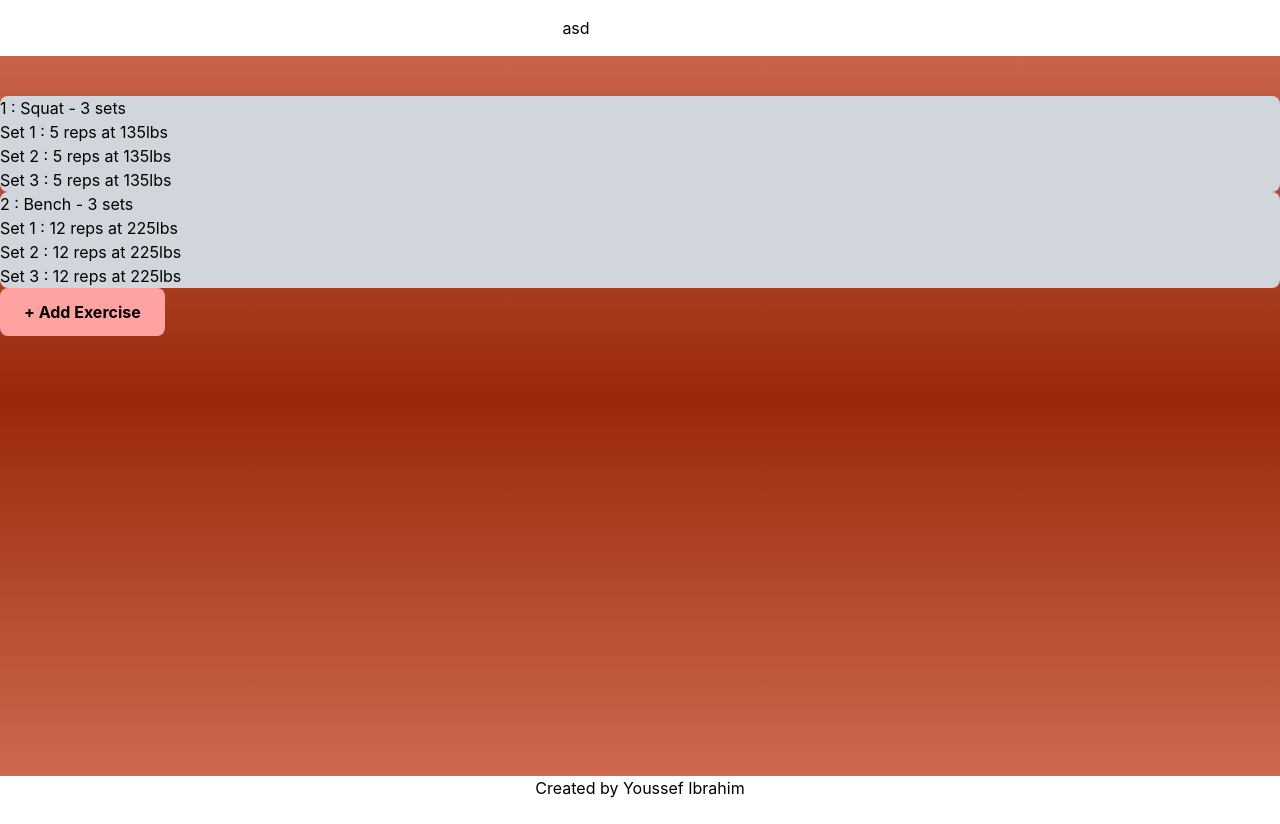
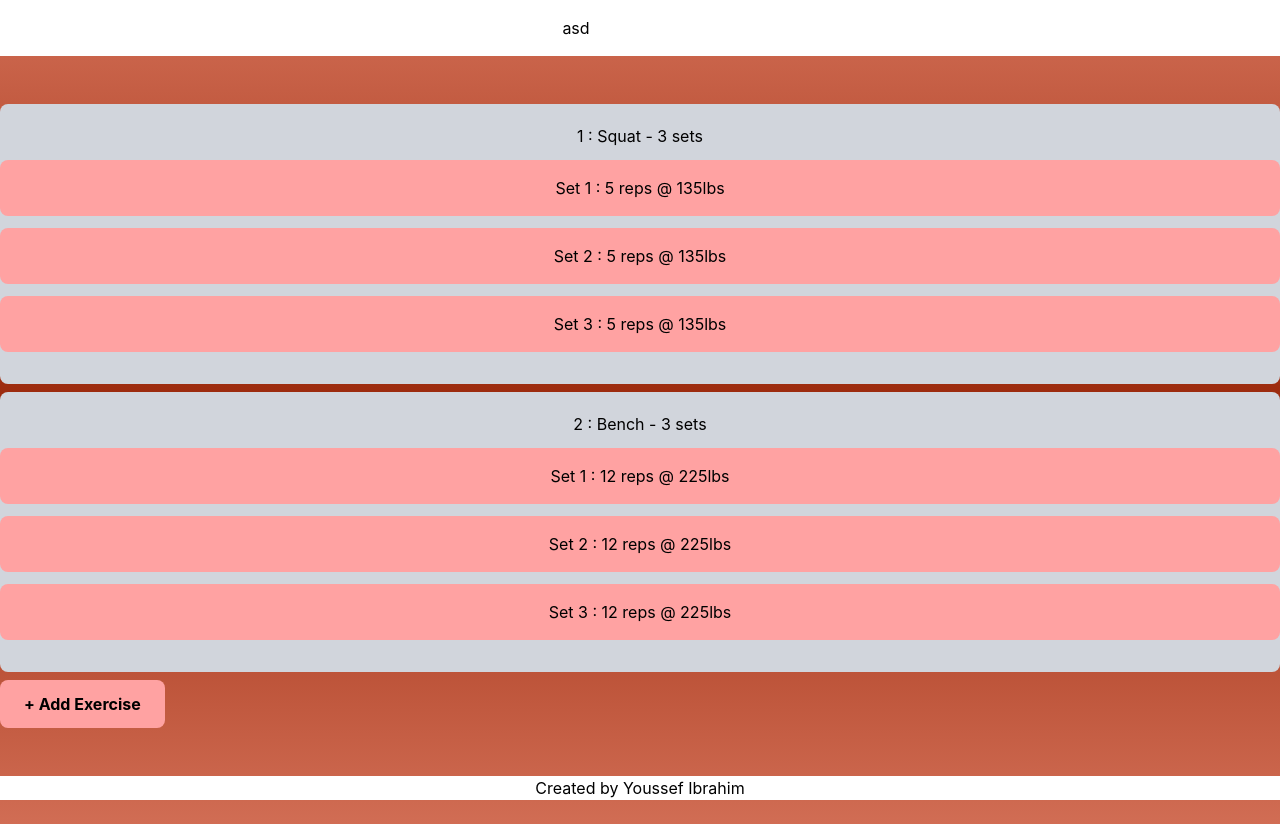
Before and after one commit to youssefibrahim3/PumpPlanner, a React app in the folder frontend/: page /dashboard/session/1 in a window 1280 px wide. Before the commit the page ends 800 px from the top, so only its background shows below. Built offline with nearby package versions, Linux system fonts and the light colour scheme; the HTML template or start-up script is replaced by a standard one.

Commit message:
Update formatting of ExerciseEntry.jsx exercise display

```diff
--- a/frontend/src/components/ExerciseEntry.jsx
+++ b/frontend/src/components/ExerciseEntry.jsx
@@ -4,10 +4,12 @@ import Card from "./Card";
 export default function ExerciseEntry({exerciseData, onDelete})
 {
     return (
-        <div className="block rounded-lg drop-shadow-red-900 bg-gray-300 border-black">
-            <h1>{exerciseData.id} : {exerciseData.exerciseName} - {exerciseData.sets.length} set{exerciseData.sets.length > 1 && 's'}</h1>
+        <div className="block rounded-lg drop-shadow-red-900 bg-gray-300 border-black my-2 py-5 text-center">
+            <h2>{exerciseData.id} : {exerciseData.exerciseName} - {exerciseData.sets.length} set{exerciseData.sets.length > 1 && 's'}</h2>
             {exerciseData.sets.map((set, i) =>
-                <h1 key={i}>Set {i+1} : {set.reps} reps at {set.weight}lbs</h1>
+                <div className="rounded-lg bg-red-300 my-3 py-3">
+                <h2 className="py-1" key={i}>Set {i+1} : {set.reps} reps @ {set.weight}lbs</h2>
+                </div>
             )}
         </div>
     );
```
